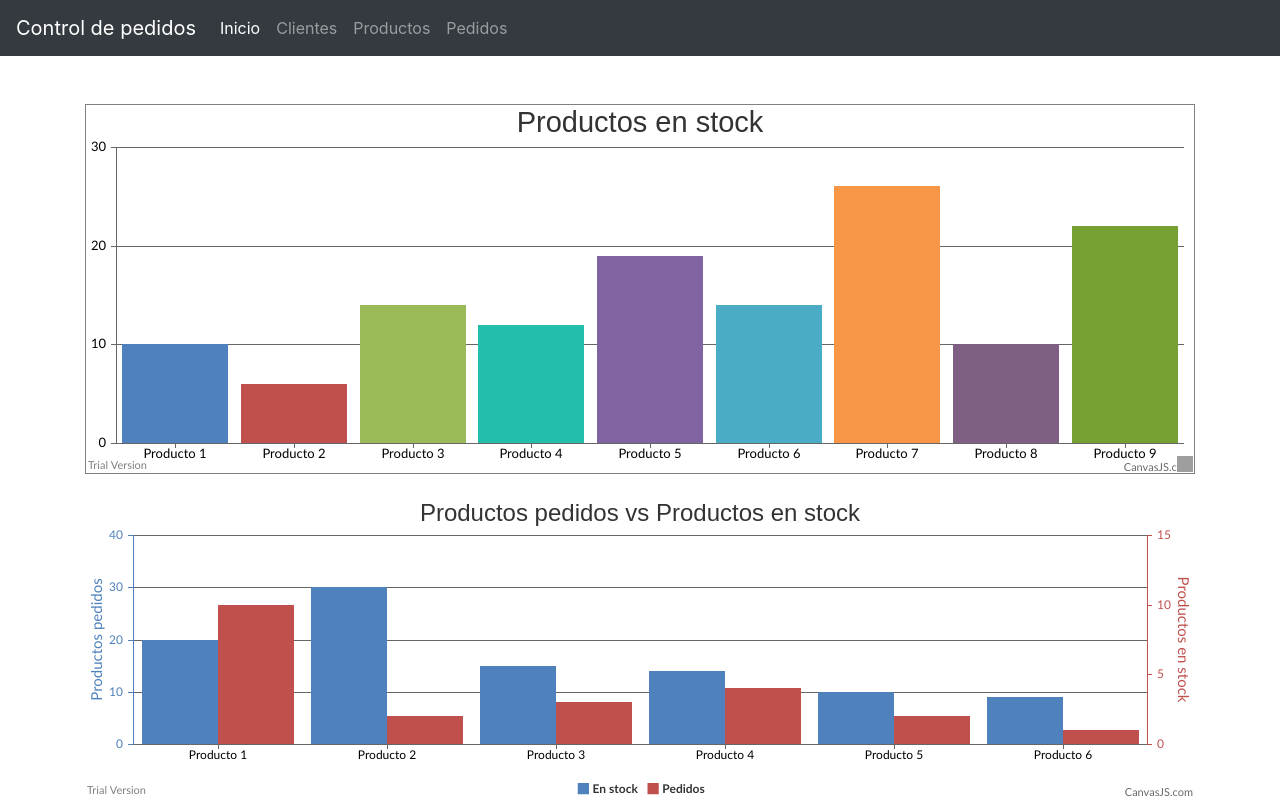
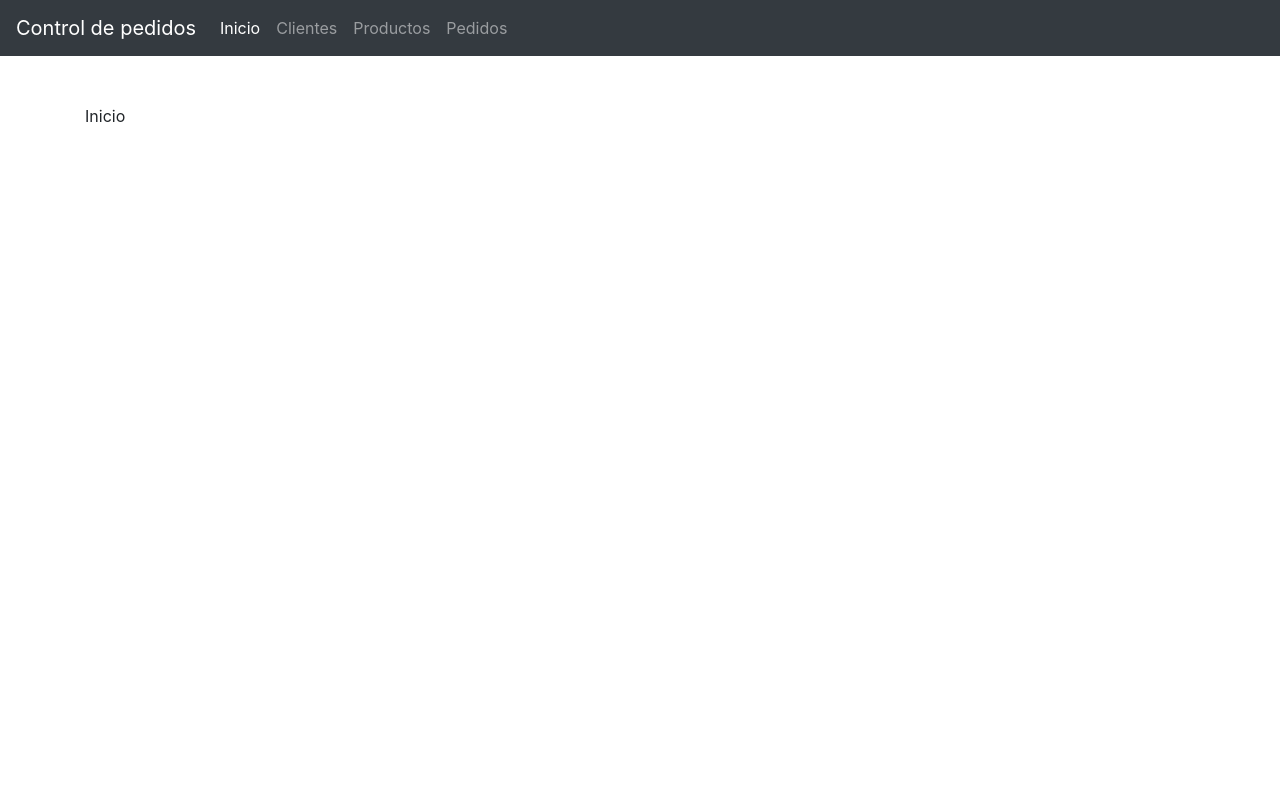
Before and after one commit to AngelValay/tareano9, a plain HTML site: page index.html in a window 1280 px wide. Drawn offline with nearby package versions, Linux system fonts and the light colour scheme; grey boxes are pictures that could not be loaded.

Commit message:
Actualizacion de la pagina de inicio

```diff
--- a/index.html
+++ b/index.html
@@ -10,114 +10,7 @@
 	<link rel="stylesheet" href="css/bootstrap_4.0.0_css_bootstrap.min.css">
 	<title>Inicio</title>
 
-	<!--- CanvasJs-->
-	<link href="https://canvasjs.com/assets/css/jquery-ui.1.11.2.min.css" rel="stylesheet" />
-	<script>
-		window.onload = function () {
 
-	// Construct options first and then pass it as a parameter
-	var options1 = {
-		animationEnabled: true,
-		title: {
-			text: "Productos en stock"
-		},
-		data: [{
-			type: "column", //change it to line, area, bar, pie, etc
-			//legendText: "Try Resizing with the handle to the bottom right",
-			//showInLegend: true,
-			dataPoints: [
-			{ label: "Producto 1", y: 10 },
-			{ label: "Producto 2", y: 6 },
-			{ label: "Producto 3", y: 14 },
-			{ label: "Producto 4", y: 12 },
-			{ label: "Producto 5", y: 19 },
-			{ label: "Producto 6", y: 14 },
-			{ label: "Producto 7", y: 26 },
-			{ label: "Producto 8", y: 10 },
-			{ label: "Producto 9", y: 22 }
-			]
-		}]
-	};
-
-	$("#resizable").resizable({
-		create: function (event, ui) {
-			//Create chart.
-			$("#chartContainer1").CanvasJSChart(options1);
-		},
-		resize: function (event, ui) {
-			//Update chart size according to its container size.
-			$("#chartContainer1").CanvasJSChart().render();
-		}
-	});
-	var chart = new CanvasJS.Chart("chartContainer", {
-		animationEnabled: true,
-		title:{
-			text: "Productos pedidos vs Productos en stock"
-		},
-		axisY: {
-			title: "Productos pedidos",
-			titleFontColor: "#4F81BC",
-			lineColor: "#4F81BC",
-			labelFontColor: "#4F81BC",
-			tickColor: "#4F81BC"
-		},
-		axisY2: {
-			title: "Productos en stock",
-			titleFontColor: "#C0504E",
-			lineColor: "#C0504E",
-			labelFontColor: "#C0504E",
-			tickColor: "#C0504E"
-		},
-		toolTip: {
-			shared: true
-		},
-		legend: {
-			cursor:"pointer",
-			itemclick: toggleDataSeries
-		},
-		data: [{
-			type: "column",
-			name: "En stock",
-			legendText: "En stock",
-			showInLegend: true,
-			dataPoints:[
-			{ label: "Producto 1", y: 20 },
-			{ label: "Producto 2", y: 30 },
-			{ label: "Producto 3", y: 15 },
-			{ label: "Producto 4", y: 14 },
-			{ label: "Producto 5", y: 10 },
-			{ label: "Producto 6", y: 9 }
-			]
-		},
-		{
-			type: "column",
-			name: "Pedidos",
-			legendText: "Pedidos",
-			axisYType: "secondary",
-			showInLegend: true,
-			dataPoints:[
-			{ label: "Producto 1", y: 10 },
-			{ label: "Producto 2", y: 2 },
-			{ label: "Producto 3", y: 3 },
-			{ label: "Producto 4", y: 4 },
-			{ label: "Producto 5", y: 2 },
-			{ label: "Producto 6", y: 1 }
-			]
-		}]
-	});
-	chart.render();
-
-	function toggleDataSeries(e) {
-		if (typeof(e.dataSeries.visible) === "undefined" || e.dataSeries.visible) {
-			e.dataSeries.visible = false;
-		}
-		else {
-			e.dataSeries.visible = true;
-		}
-		chart.render();
-	}
-}
-</script>
 </head>
 <body>
 	<nav class="navbar navbar-expand-lg navbar-dark bg-dark">
@@ -146,11 +39,7 @@
 		<div class="container">
 			<br><br>
 			<section>
-				<div id="resizable" style="height: 370px;border:1px solid gray;">
-					<div id="chartContainer1" style="height: 100%; width: 100%;"></div>
-				</div>
-				<br>
-				<div id="chartContainer" style="height: 300px; width: 100%;"></div>
+				<p>Inicio</p>
 			</section>
 
 		</div>
@@ -160,9 +49,5 @@
 	<script src="js/jquery/jquery-3.2.1.slim.min.js"></script>
 	<script src="js/jquery/popper.min.js"></script>
 	<script src="js/jquery/bootstrap.min.js"></script>
-	<!-- CanvasJs -->
-	<script src="js/jquery/jquery-1.11.1.min.js"></script>
-	<script src="js/jquery/jquery-ui.1.11.2.min.js"></script>
-	<script src="js/jquery/jquery.canvasjs.min.js"></script>
 </body>
 </html>
```
